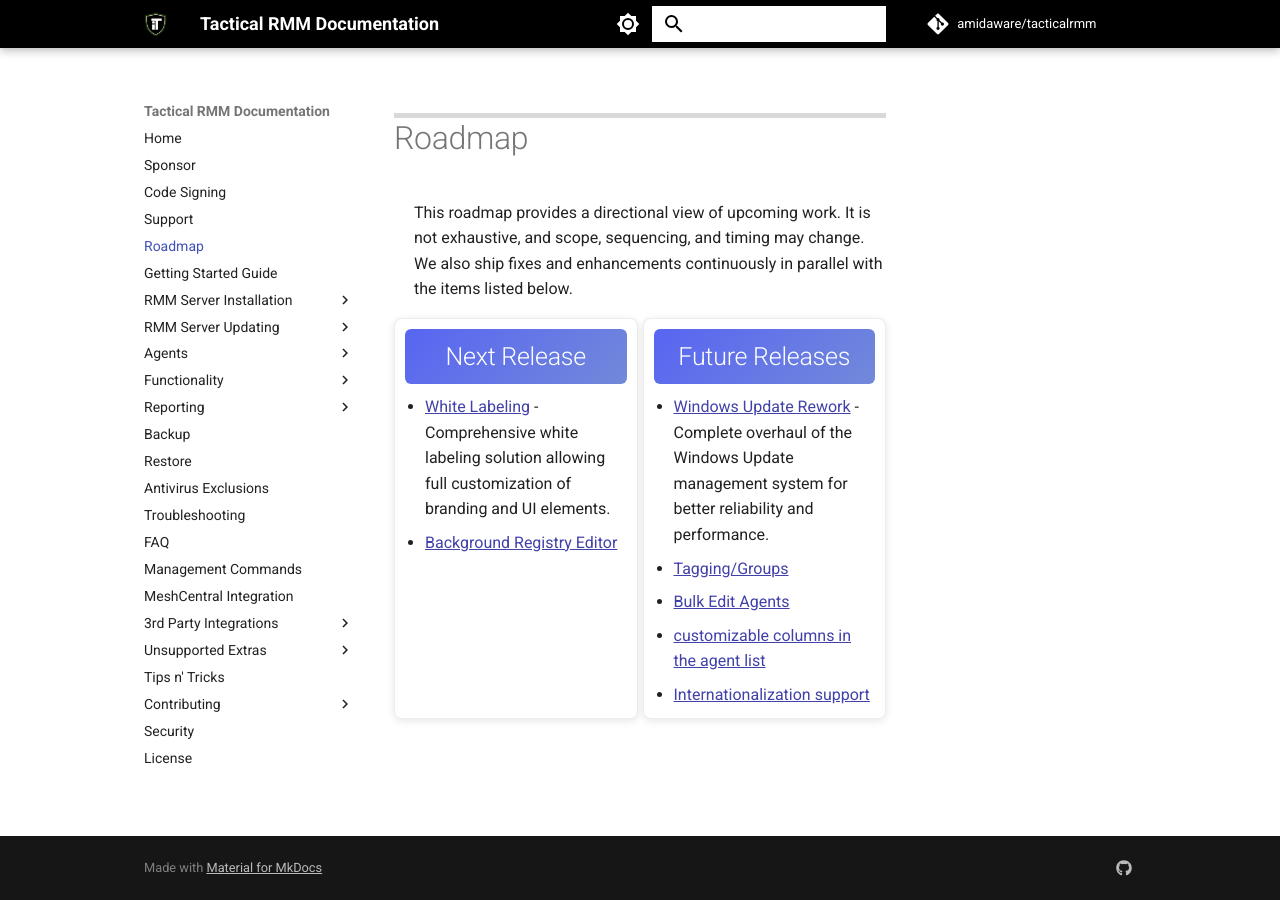
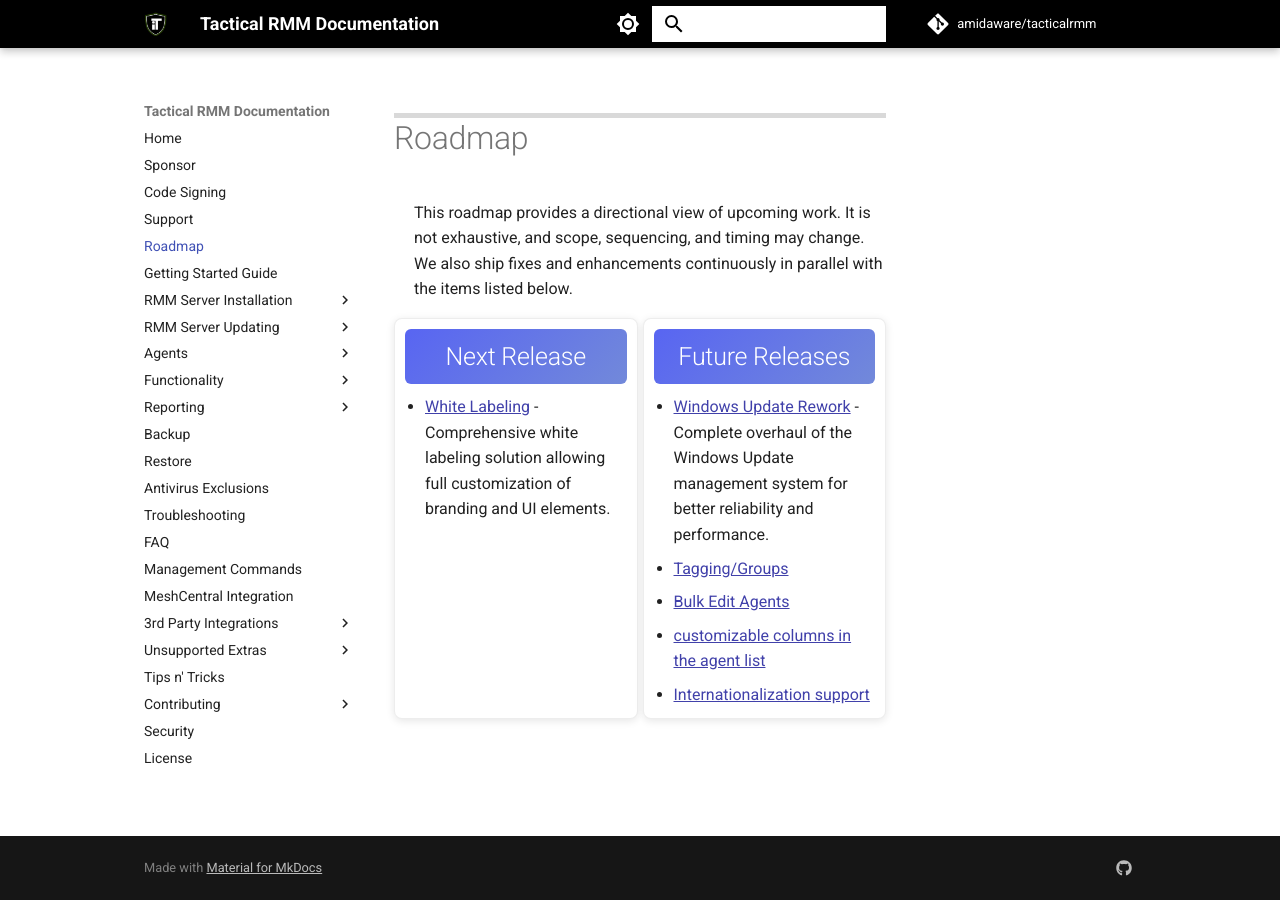
Before and after one commit to amidaware/trmm-docs, an MkDocs documentation site: the page built from docs/roadmap.md, in a window 1280 px wide. Built offline with MkDocs 1.6.1 and Material for MkDocs 9.7.7, drawn with Linux system fonts in a browser that asks for light colours; comment, search, counter and statistics services are not loaded.

Commit message:
update roadmap

```diff
--- a/docs/roadmap.md
+++ b/docs/roadmap.md
@@ -7,7 +7,6 @@
     <h2>Next Release</h2>
     <ul>
       <li><a href="https://github.com/amidaware/tacticalrmm/issues/463">White Labeling</a> - Comprehensive white labeling solution allowing full customization of branding and UI elements.</li>
-      <li><a href="https://github.com/amidaware/tacticalrmm/issues/1452">Background Registry Editor</a></li>
     </ul>
   </div>
 
```
